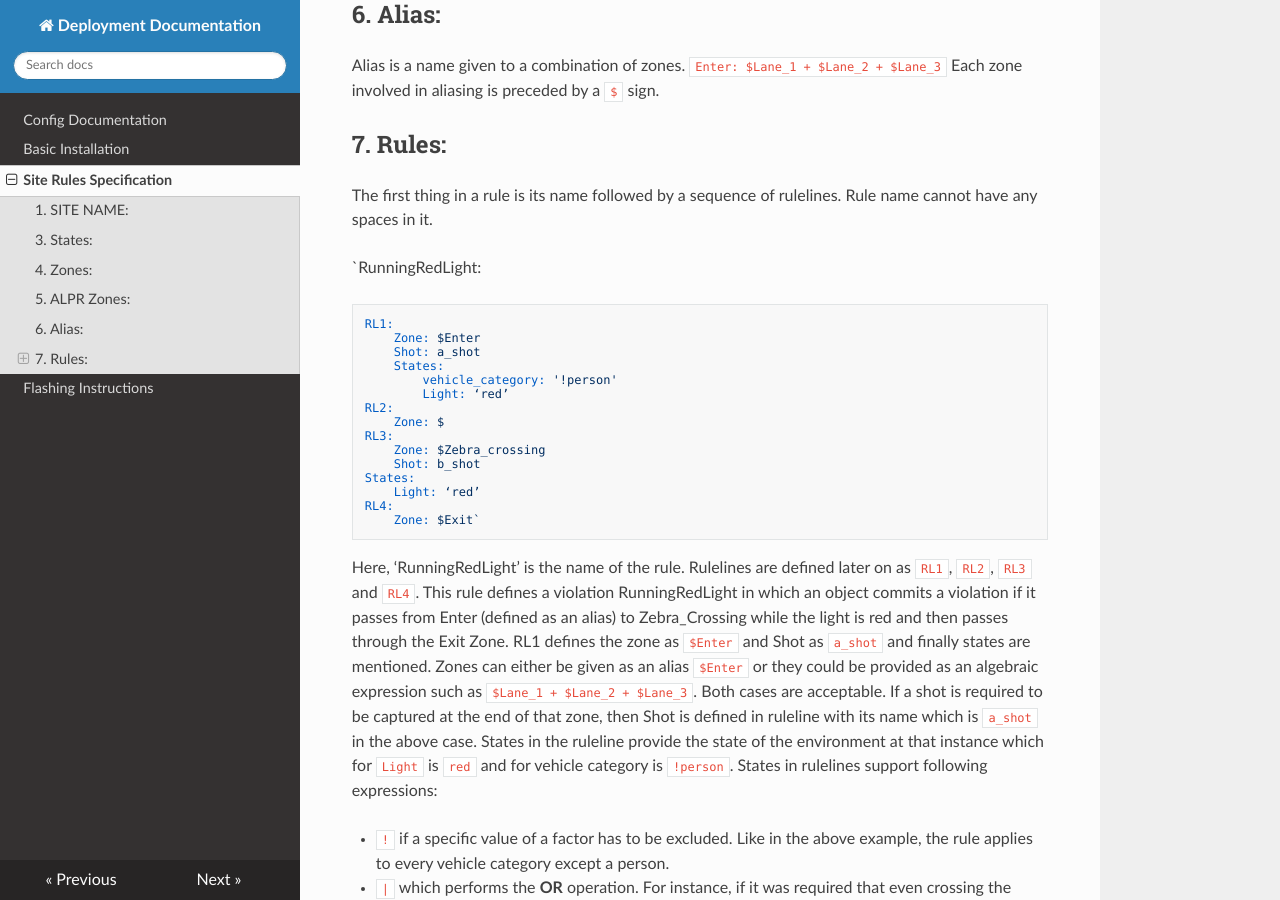
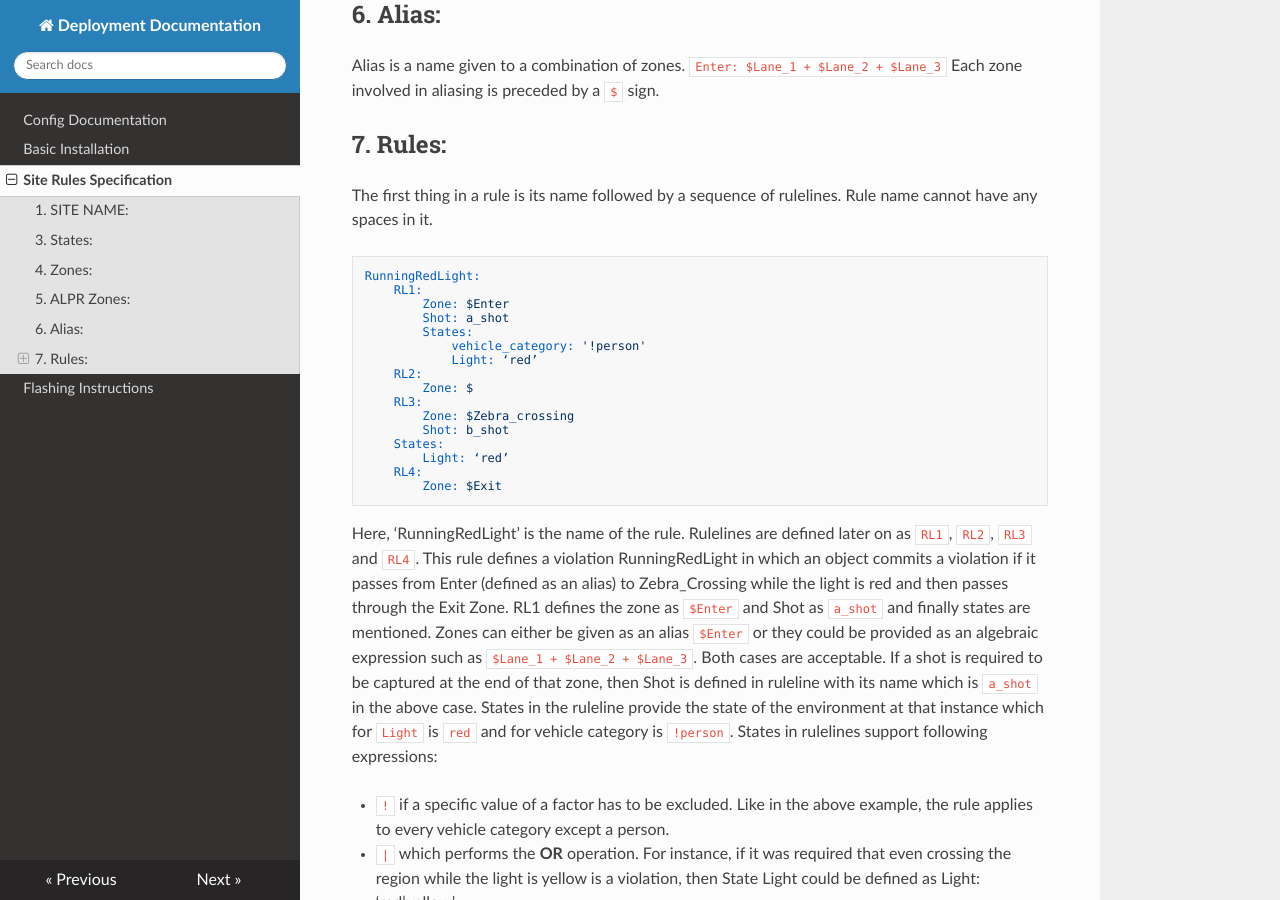
Before and after one commit to hazenai/system-docs, an MkDocs documentation site: the page built from docs/site-rules-specs.md, in a window 1280 px wide and 900 px high, scrolled down 1475 px. Built offline with MkDocs 1.6.1, drawn with Linux system fonts in a browser that asks for light colours; nearby versions of some CDN libraries.

Commit message:
updating site config specs

````diff
--- a/docs/site-rules-specs.md
+++ b/docs/site-rules-specs.md
@@ -51,8 +51,8 @@ Each zone involved in aliasing is preceded by a `$` sign.
 The first thing in a rule is its name followed by a sequence of rulelines. Rule name cannot have
 any spaces in it.
 
-`RunningRedLight:
-
+```yaml
+RunningRedLight:
     RL1:
         Zone: $Enter
         Shot: a_shot
@@ -67,8 +67,8 @@ any spaces in it.
     States:
         Light: ‘red’
     RL4:
-        Zone: $Exit`
-
+        Zone: $Exit
+```
 
 Here, ‘RunningRedLight’ is the name of the rule. Rulelines are defined later on as `RL1`, `RL2`,
 `RL3` and `RL4`. This rule defines a violation RunningRedLight in which an object commits a
````
